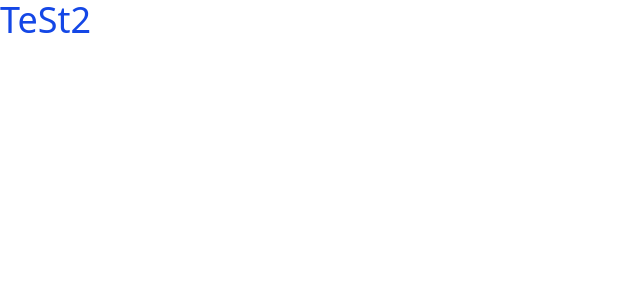
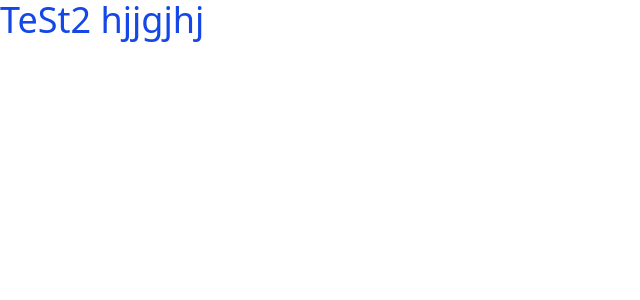
Before and after one commit to nbkurian11/gamifyreading, a React (Vite) app in the folder frontend/: page / in a window 1280 px wide. Shown: the top 300 px of the page, without its empty margins (0-640 px from the left). Built offline with nearby package versions, Linux system fonts and the light colour scheme.

Commit message:
changed text

```diff
--- a/frontend/components/LeaderboardComponent.jsx
+++ b/frontend/components/LeaderboardComponent.jsx
@@ -3,7 +3,7 @@ import React from 'react'
 const LeaderboardComponent = () => {
   return (
     <div className='text-blue-700'>
-      TeSt2
+      TeSt2 hjjgjhj
     </div>
   )
 }
```
